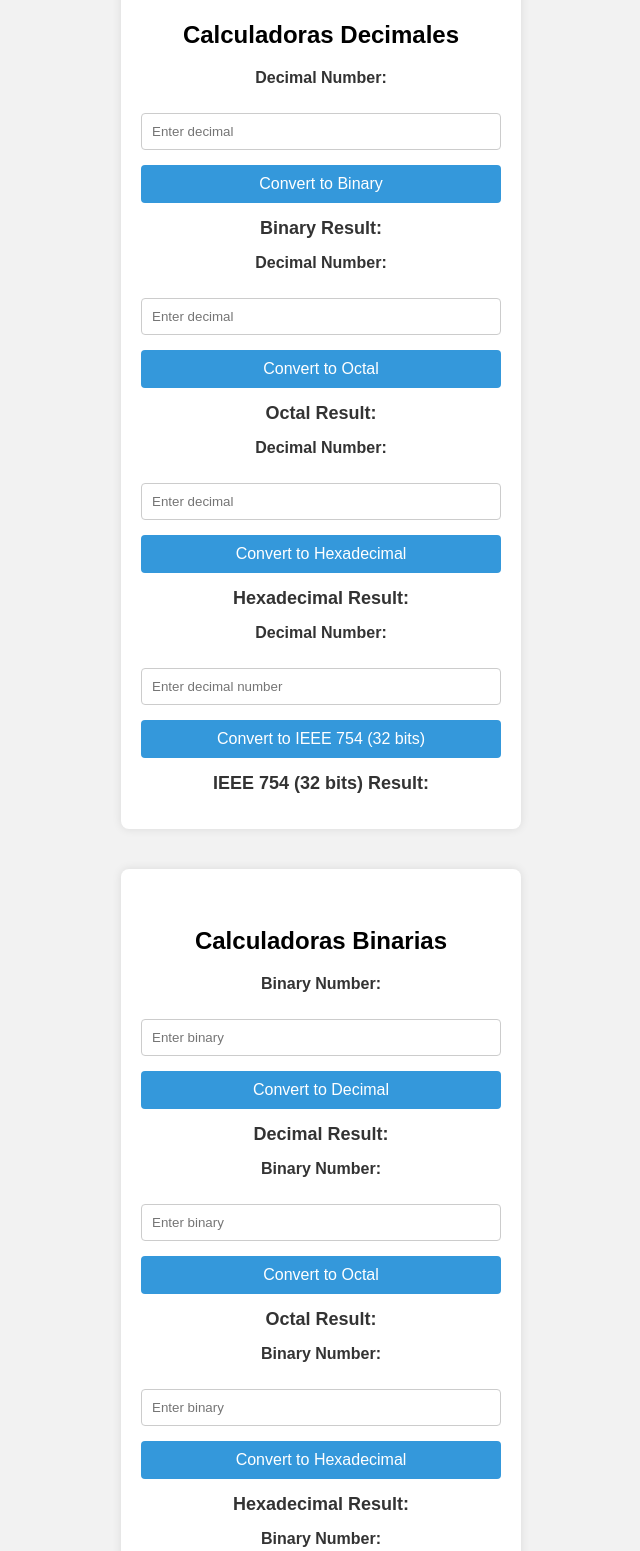
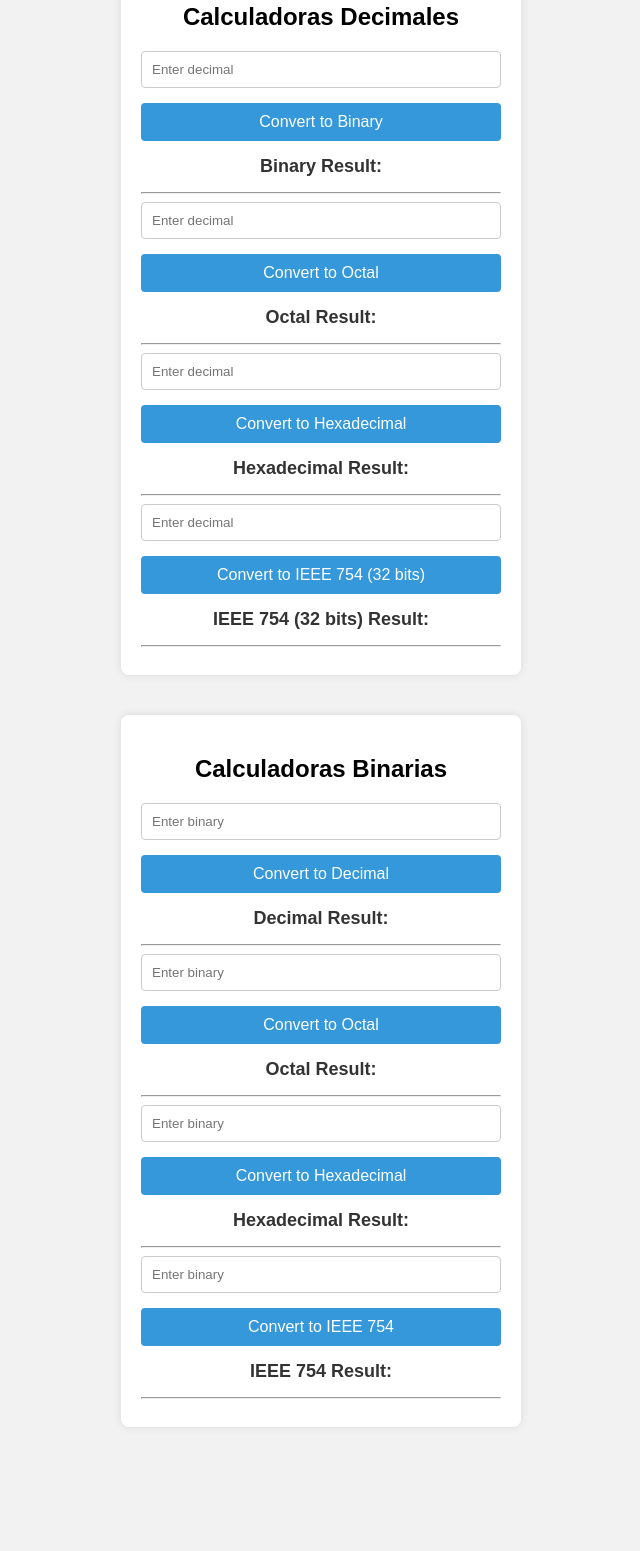
Before and after one commit to MarcosDVS/DiscreteMath, a plain HTML site: page index.html in a window 1280 px wide. Shown: the part 57-1608 px from the top of the page, without its empty margins (319-959 px from the left). After the commit the page ends 1504 px from the top, so only its background shows below. Drawn offline with Linux system fonts and the light colour scheme.

Commit message:
Update index.html

```diff
--- a/index.html
+++ b/index.html
@@ -4,7 +4,7 @@
     <meta charset="UTF-8">
     <meta name="viewport" content="width=device-width, initial-scale=1.0">
     <link rel="stylesheet" href="style.css">
-    <title>IEEE 754 Calculator</title>
+    <title>Discrete Math</title>
 </head>
 <body>
     <nav class="menu">
@@ -12,66 +12,60 @@
         <a href="octal.html">Octales/Hexadecimales</a>
         <a href="IEEE.html">IEEE 754 (32 bits)/IEEE 754 (64 bits)</a>
     </nav>
+    <div>
         <div class="calculator">
-        <br>
             <h2>Calculadoras Decimales</h2>
 
-        <label for="decimalInput">Decimal Number:</label>
-        <br>
+
             <input type="text" id="decimalInput" placeholder="Enter decimal">
             <button onclick="convertToBinary()">Convert to Binary</button>
             <p id="binaryResult">Binary Result: </p>
+            <hr>
 
-        <label for="decimalInput">Decimal Number:</label>
-        <br>
+
             <input type="text" id="decimalInput2" placeholder="Enter decimal">
             <button onclick="convertToOctal()">Convert to Octal</button>
             <p id="octalResult">Octal Result: </p>
+            <hr>
 
-        <label for="decimalInput">Decimal Number:</label>
-        <br>
             <input type="text" id="decimalInput3" placeholder="Enter decimal">
             <button onclick="convertToHexadecimal()">Convert to Hexadecimal</button>
             <p id="hexadecimalResult">Hexadecimal Result: </p>
+            <hr>
 
-        <label for="decimalInput">Decimal Number:</label>
-        <br>
-        <input type="number" step="any" id="decimalInput4" placeholder="Enter decimal number">
+            <input type="number" step="any" id="decimalInput4" placeholder="Enter decimal">
             <button onclick="convertToIEEE()">Convert to IEEE 754 (32 bits)</button>
             <p id="resultIEEE">IEEE 754 (32 bits) Result: </p>
+            <hr>
+        </div>
+    </div>
 
+    <div class="">
+        <div class="calculator">
+            <h2>Calculadoras Binarias</h2>
 
-
-    </div>
-    <div class="calculator">
-        <br>
-        <h2>Calculadoras Binarias</h2>
-        <label for="binaryInput">Binary Number:</label>
-        <br>
             <input type="text" id="binaryInput" placeholder="Enter binary">
             <button onclick="binaryToDecimal()">Convert to Decimal</button>
             <p id="decimalResult">Decimal Result: </p>
+            <hr>
 
-        <label for="binaryInput2">Binary Number:</label>
-        <br>
             <input type="text" id="binaryInput2" placeholder="Enter binary">
             <button onclick="binaryToOctal()">Convert to Octal</button>
             <p id="octalResultFromBinary">Octal Result: </p>
+            <hr>
 
-        <label for="binaryInput3">Binary Number:</label>
-        <br>
             <input type="text" id="binaryInput3" placeholder="Enter binary">
             <button onclick="binaryToHexadecimal()">Convert to Hexadecimal</button>
             <p id="hexadecimalResultFromBinary">Hexadecimal Result: </p>
+            <hr>
 
-        <label for="binaryInput">Binary Number:</label>
-        <br>
             <input type="text" id="binaryInput4" placeholder="Enter binary">
             <button onclick="convertToIEEE754()">Convert to IEEE 754</button>
             <p id="ieee754ResultFromBinary">IEEE 754 Result: </p>
+            <hr>
 
         </div>
-
+    </div>
     <script src="script.js"></script>
 </body>
 </html>
```
Lines whose indentation alone changed are shown as unchanged.
